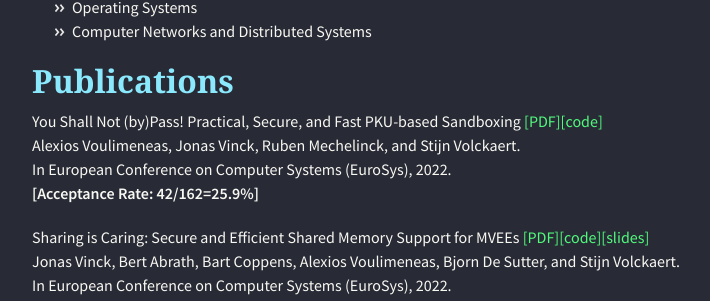
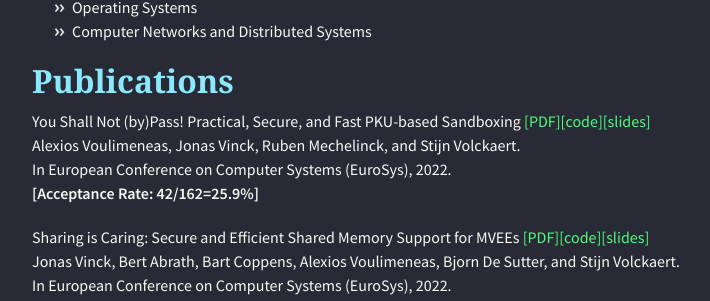
Before and after one commit to alexios-voulimeneas/alexios-voulimeneas.github.io, a Jekyll site: the page built from index.md, in a window 1280 px wide and 900 px high, scrolled down 774 px. Shown: the part 149-450 px from the top of the window, without its empty margins (283-993 px from the left). Built offline with Jekyll 4.4.1, drawn with Linux system fonts in a browser that asks for light colours; nearby versions of some CDN libraries; the repository's description, which GitHub fills in, is left out.

Commit message:
Update index.md

```diff
--- a/index.md
+++ b/index.md
@@ -23,7 +23,7 @@
 
 ## [](#header-2)Publications
 
-You Shall Not (by)Pass! Practical, Secure, and Fast PKU-based Sandboxing [[PDF]](./papers/cerberus.pdf)[[code]](https://github.com/ku-leuven-msec/The-Cerberus-Project)
+You Shall Not (by)Pass! Practical, Secure, and Fast PKU-based Sandboxing [[PDF]](./papers/cerberus.pdf)[[code]](https://github.com/ku-leuven-msec/The-Cerberus-Project)[[slides]](./papers/EuroSys22_Cerberus.zip)
 Alexios Voulimeneas, Jonas Vinck, Ruben Mechelinck, and Stijn Volckaert.
 In European Conference on Computer Systems (EuroSys), 2022.
 **[Acceptance Rate: 42/162=25.9%]**
```
